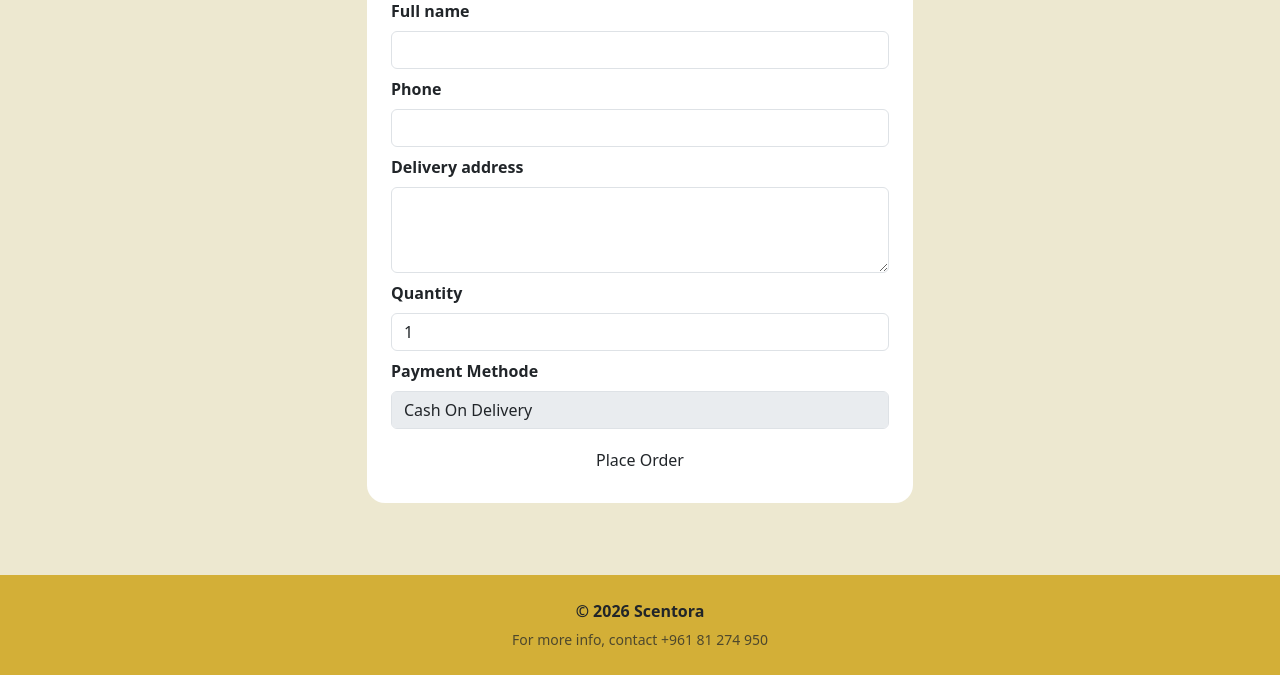
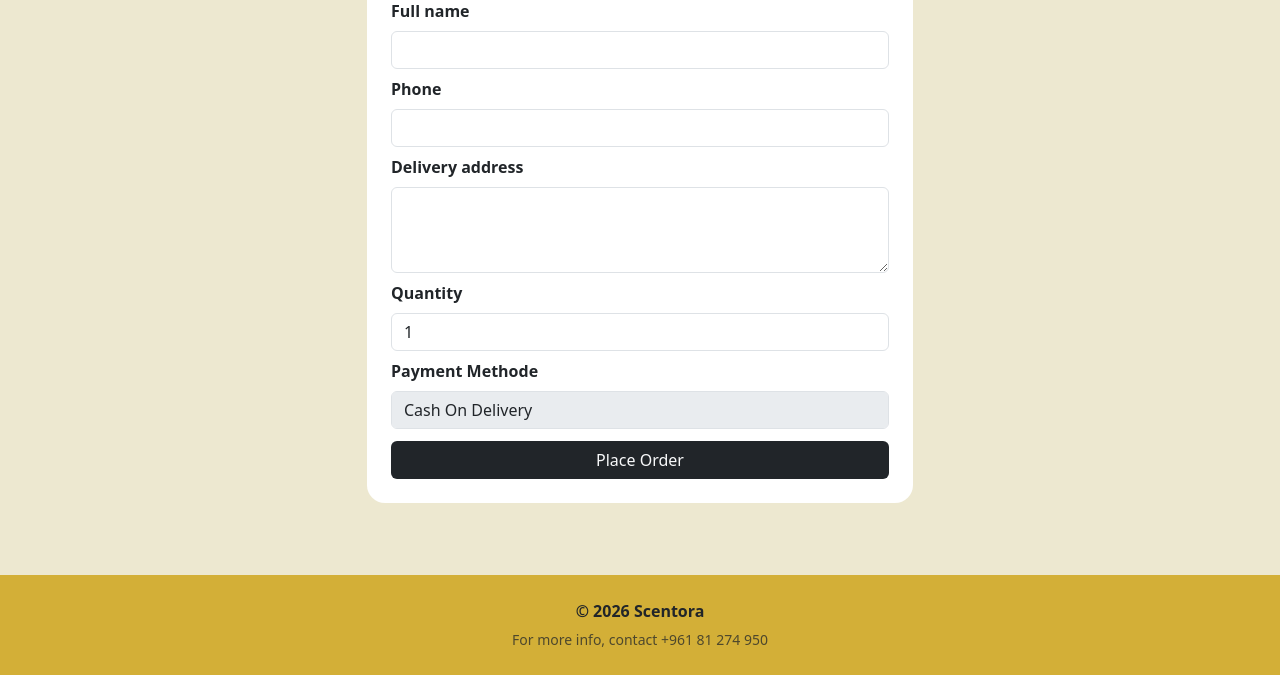
Before and after one commit to peetsboy/Scentora, a Flask app: template templates/checkout.html in a window 1280 px wide. Shown: the part 228-903 px from the top of the page. Run offline with Flask 3, Linux system fonts and the light colour scheme; the template is opened without the code that fills it, so the values that code supplies are empty.

Commit message:
changed color of the buttons

```diff
--- a/templates/checkout.html
+++ b/templates/checkout.html
@@ -39,7 +39,7 @@
           <label class="form-label fw-semibold">Payment Methode</label>
           <input class="form-control" type="text" disabled="True" value="Cash On Delivery">
         </div>
-        <button class="btn btn-brand mt-1">Place Order</button>
+        <button class="btn btn-brand mt-1 bg-dark text-light">Place Order</button>
       </form>
     </div>
   </div>
```
